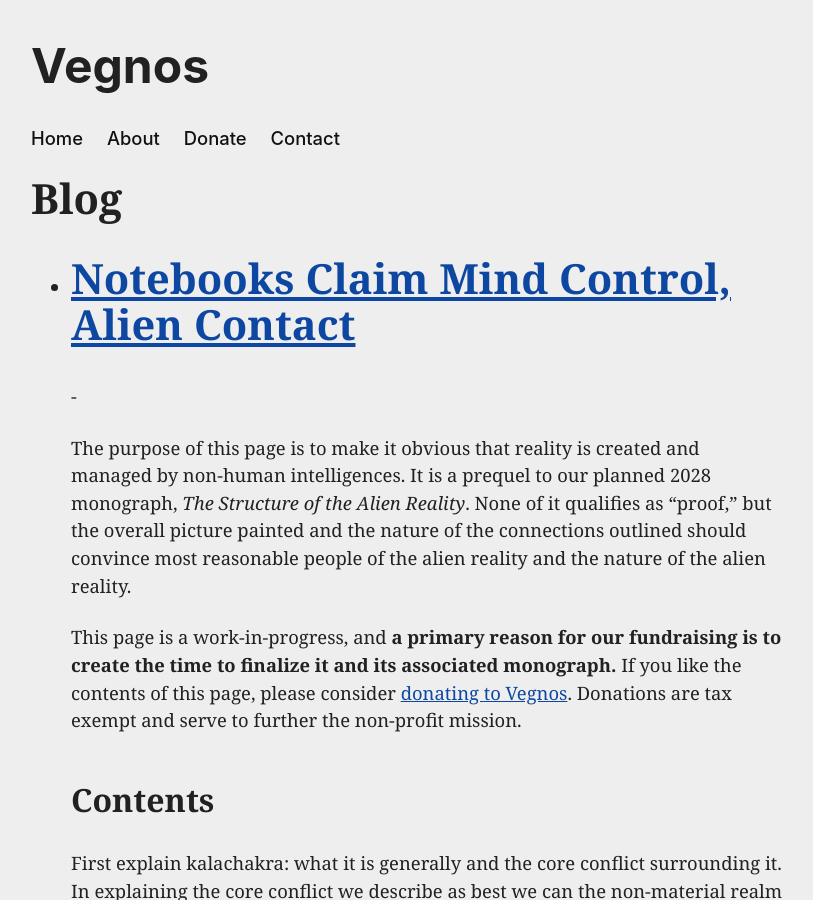
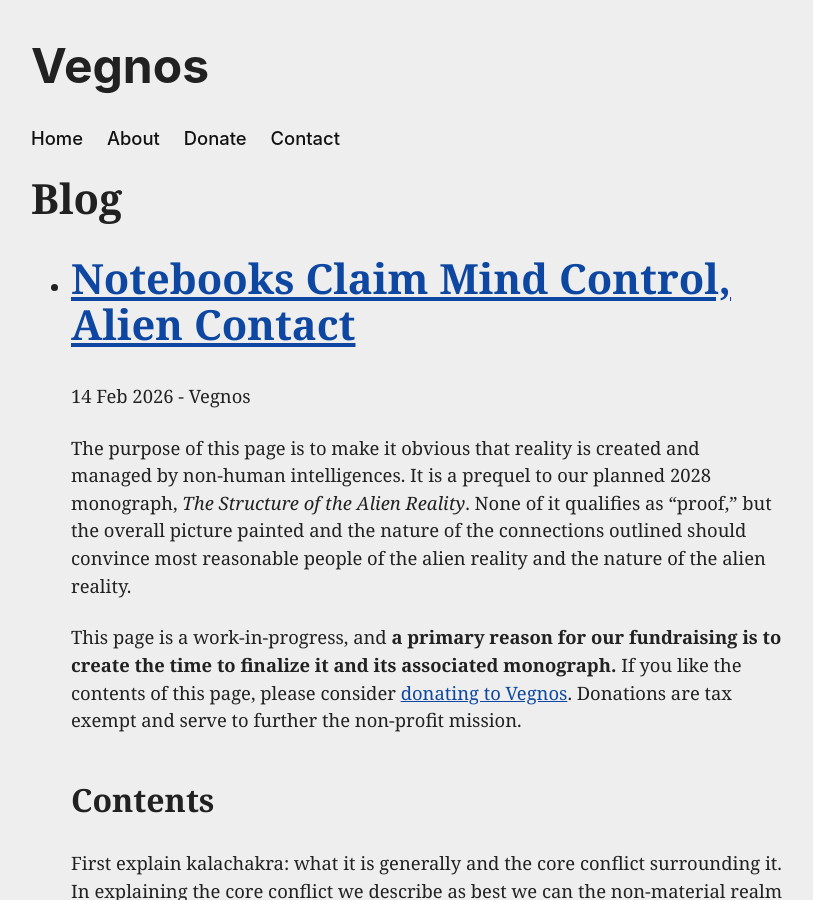
Before and after one commit to jklmnop10/vegnos, a Jekyll site: the page built from blog.md, in a window 1280 px wide and 900 px high. Shown: the whole window, without its empty margins (233-1046 px from the left). Built offline with Jekyll 4.4.1, drawn with Linux system fonts in a browser that asks for light colours.

Commit message:
Update blog.md

```diff
--- a/blog.md
+++ b/blog.md
@@ -7,7 +7,7 @@ title: Blog
   {% for post in site.posts %}
     <li>
       <h2><a href="{{ post.url }}">{{ post.title }}</a></h2>
-      <p>{{ page.date | date_to_string }} - {{ page.author }}</p>
+      <p>{{ post.date | date_to_string }} - {{ post.author }}</p>
       <div>{{ content }}</div>
       {{ post.excerpt }}
     </li>
```
